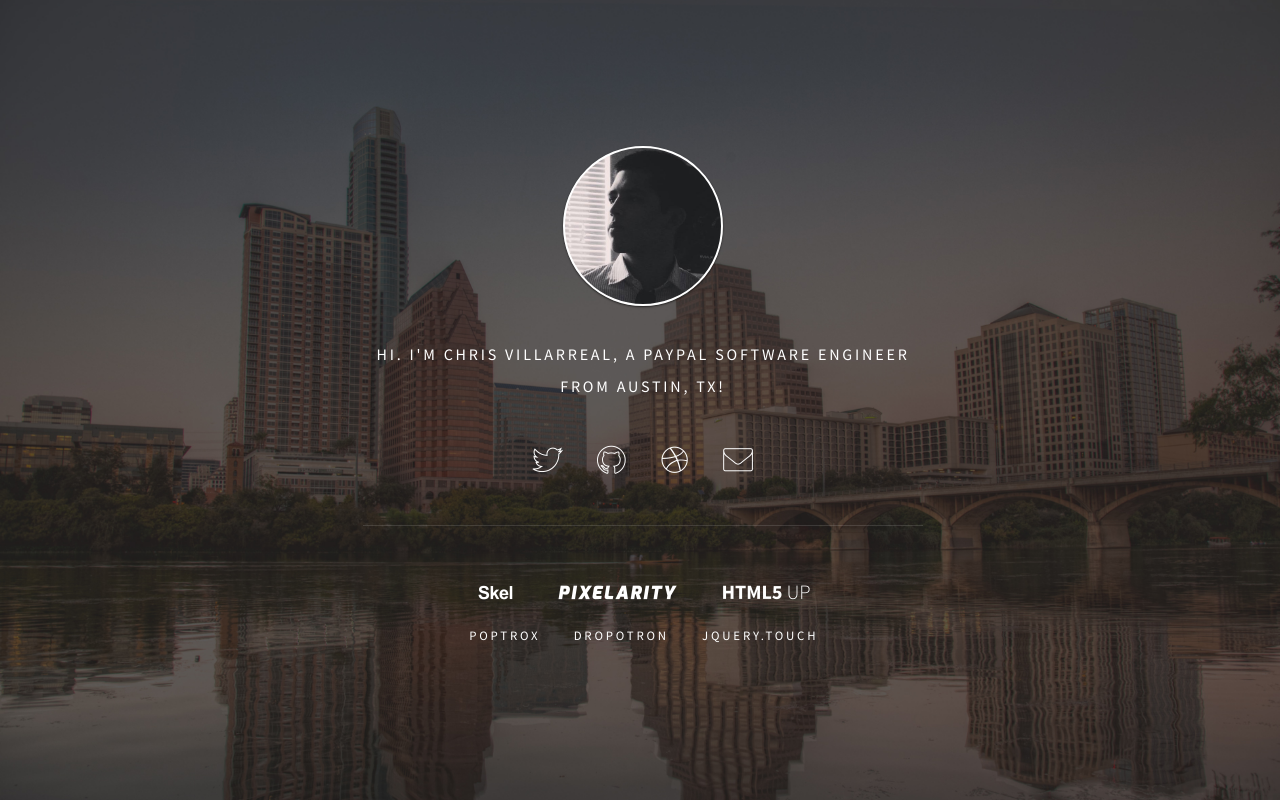
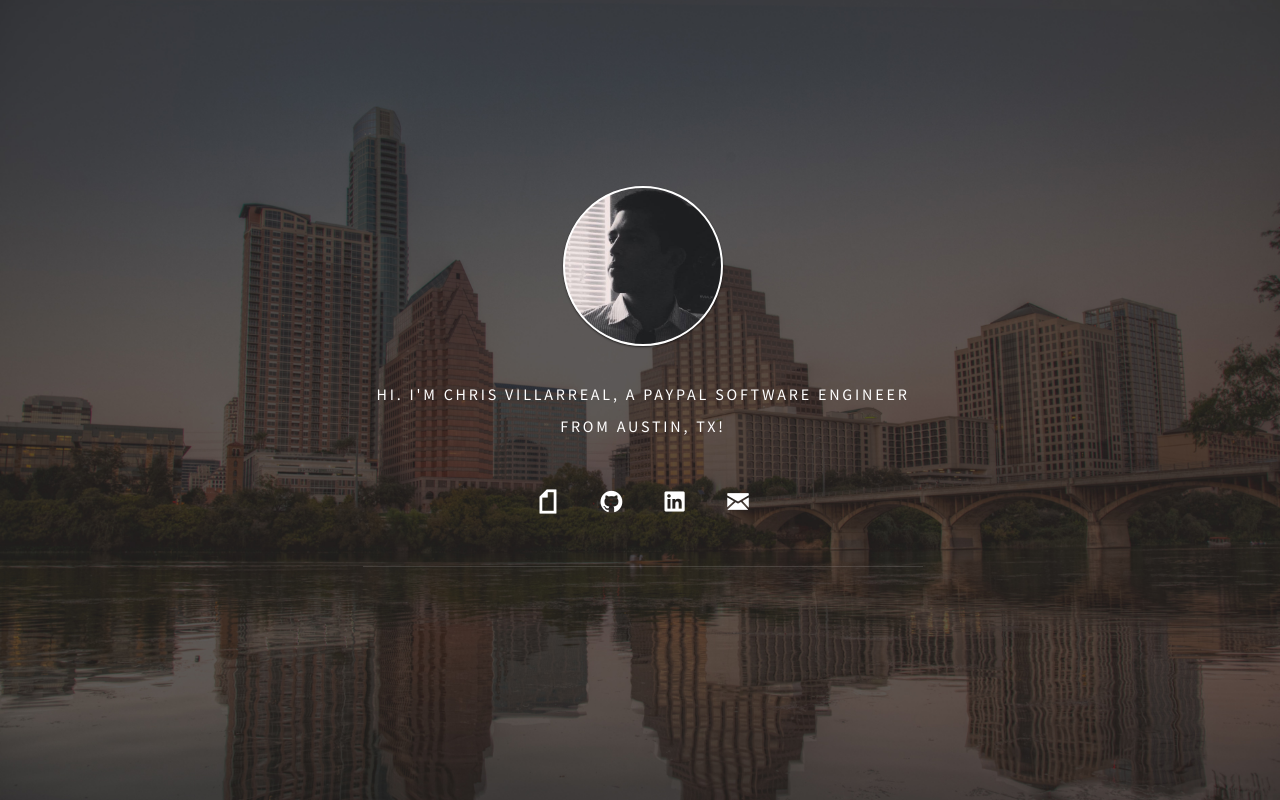
Before and after one commit to cristhianescobar/old_website, a website: page index.html in a window 1280 px wide. Drawn offline with nearby package versions, Linux system fonts and the light colour scheme.

Commit message:
using new font file

```diff
--- a/index.html
+++ b/index.html
@@ -25,19 +25,19 @@
 		<p>Hi. I'm Chris Villarreal, a PayPal Software Engineer from Austin, TX!</p>
 	</header>
 	<ul class="icons">
-		<li><a href="https://www.linkedin.com/in/christophior" class="icon icon-twitter"><span>Linkedin</span></a></li>
+		<li><a href="https://dl.dropboxusercontent.com/u/3848960/Herald%20Chris%20Villarreal%20Resume.pdf" class="icon icon-resume"><span>Resume</span></a></li>
 		<li><a href="http://github.com/christophior" class="icon icon-github"><span>GitHub</span></a></li>
-		<li><a href="http://dribbble.com/" class="icon icon-dribbble"><span>Resume</span></a></li>
+		<li><a href="https://www.linkedin.com/in/christophior" class="icon icon-linkedin"><span>Linkedin</span></a></li>
 		<li><a href="mailto:chrisvillarreal1018@gmail.com" class="icon icon-envelope"><span>Email</span></a></li>
 	</ul>
 	<hr />
 	<ul class="links">
-		<li><a href="http://getskel.com" class="icon icon-skel"><span>Skel</span></a></li>
-		<li><a href="http://pixelarity.com" class="icon icon-pixelarity"><span>Pixelarity</span></a></li>
-		<li><a href="http://html5up.net" class="icon icon-html5up"><span>HTML5 UP</span></a></li>
-		<li><a href="http://github.com/n33/jquery.poptrox">Poptrox</a></li>
-		<li><a href="http://github.com/n33/jquery.dropotron">Dropotron</a></li>
-		<li><a href="http://github.com/n33/jquery.touch">jQuery.Touch</a></li>
+		<!--<li><a href="http://getskel.com" class="icon icon-skel"><span>Skel</span></a></li>-->
+		<!--<li><a href="http://pixelarity.com" class="icon icon-pixelarity"><span>Pixelarity</span></a></li>-->
+		<!--<li><a href="http://html5up.net" class="icon icon-html5up"><span>HTML5 UP</span></a></li>-->
+		<!--<li><a href="http://github.com/n33/jquery.poptrox">Poptrox</a></li>-->
+		<!--<li><a href="http://github.com/n33/jquery.dropotron">Dropotron</a></li>-->
+		<!--<li><a href="http://github.com/n33/jquery.touch">jQuery.Touch</a></li>-->
 	</ul>
 </div>
 <footer id="footer"></footer>
--- a/static/css/style.css
+++ b/static/css/style.css
@@ -2,7 +2,7 @@
 
 @font-face {
     font-family:'icons';
-    src:url("/font/icons.eot");
+    /*src:url("/font/icons.eot");*/
     src:url("/font/icons.woff") format("woff");
     font-weight:normal;
     font-style:normal;
@@ -117,36 +117,20 @@
     display: none;
 }
 
-.icon-html5up:before {
-    content: "\e605";
-}
-
-.icon-pixelarity:before {
-    content: "\e606";
-}
-
-.icon-skel:before {
-    content: "\e607";
-}
-
-.icon-n33:before {
-    content: "\e600";
-}
-
-.icon-twitter:before {
-    content: "\e601";
+.icon-resume:before {
+    content: "\f18e";
 }
 
 .icon-github:before {
-    content: "\e602";
+    content: "\f1c9";
 }
 
-.icon-dribbble:before {
-    content: "\e603";
+.icon-linkedin:before {
+    content: "\f1d0";
 }
 
 .icon-envelope:before {
-    content: "\e604";
+    content: "\f16d";
 }
 
 ul.actions li {
```
Also changed, not shown: static/font/foundation-icons.woff (deleted), static/font/icons.woff, static/font/icons_n.ttf (added), static/font/icons_n.woff (added).
